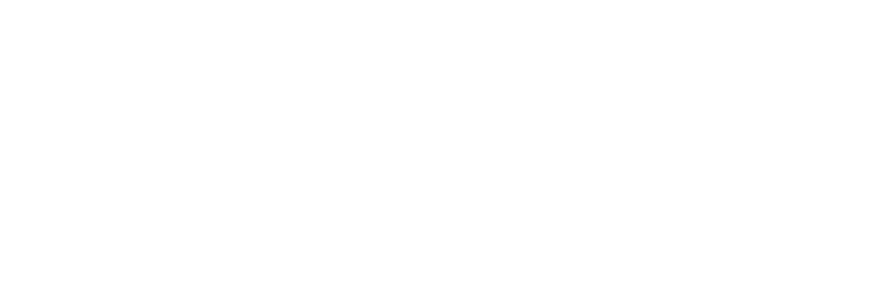
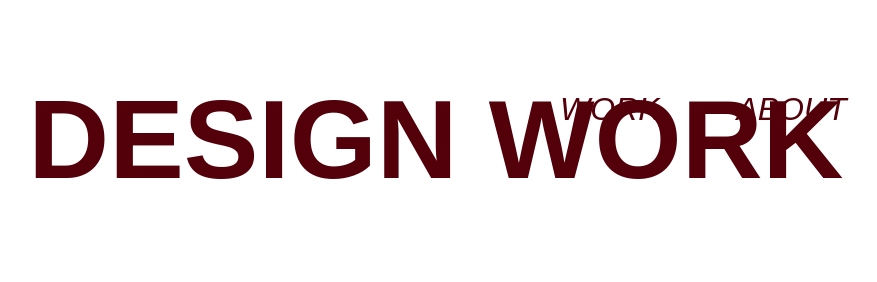
Before and after one commit to jordan-andre/Portfolio-Site, a plain HTML site: page work.html in a window 1280 px wide. Shown: the whole page, without its empty margins (403-1280 px from the left). Drawn offline with Linux system fonts and the light colour scheme; a web font is replaced by a local one.

```diff
--- /dev/null
+++ b/work.css
@@ -0,0 +1,36 @@
+body{
+    font-family: "futura pt", sans-serif;
+    /* margin-right: 40vw; */
+}
+h1{
+    font-size: 7em;
+    font-weight: 800;
+    color: #53000B;
+    text-align: right;
+    padding-right: 2vw;
+}
+.navbar{
+    position: fixed;
+    width: 100%;
+ }
+.navbar ul{
+    list-style-type: none;
+    overflow: hidden;
+    display:flex;
+    justify-content: right;
+
+}
+.navbar a{
+    text-decoration: none;
+    color: #53000B;
+    display: block;
+    text-align:center;
+    font-size: 2em;
+    font-weight: 200;
+    font-style: italic;
+    display: inline-block;
+}
+.navbar li{
+    display: inline-block;
+    padding: 0vh 3vw;
+}
--- a/work.html
+++ b/work.html
@@ -0,0 +1,24 @@
+<!DOCTYPE html>
+<html lang="en">
+<head>
+    <meta charset="UTF-8">
+    <meta name="viewport" content="width=device-width, initial-scale=1.0">
+    <title>Work</title>
+    <link rel="icon" href="images/favicon.svg">
+	<link rel="stylesheet" href="https://use.typekit.net/pzk4zju.css">
+    <link rel="stylesheet" href="work.css" />
+</head>
+<body>
+
+    <nav class="navbar">
+        <ul>
+            <li><a href="work.html">WORK</a></li>
+            <li><a href="about.html">ABOUT</a></li>
+        </ul>
+    </nav>
+
+    <h1>
+        DESIGN WORK
+    </h1>
+</body>
+</html>
```
Also changed, not shown: index.html (+2 -2 lines), main.css (+28 -0 lines), about.css (added).
